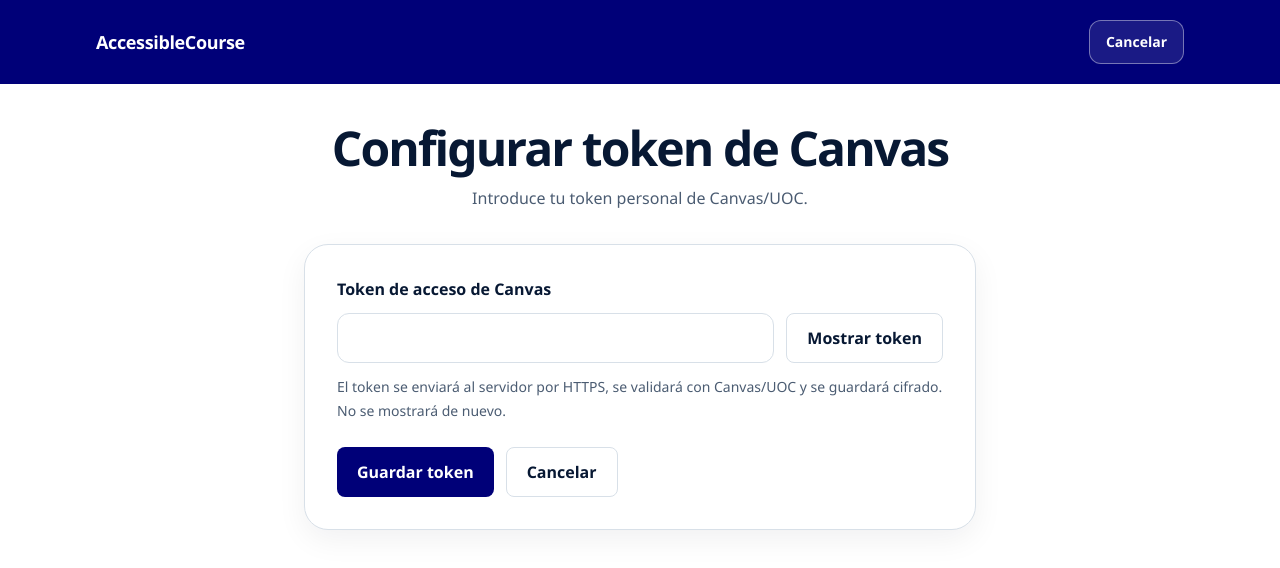
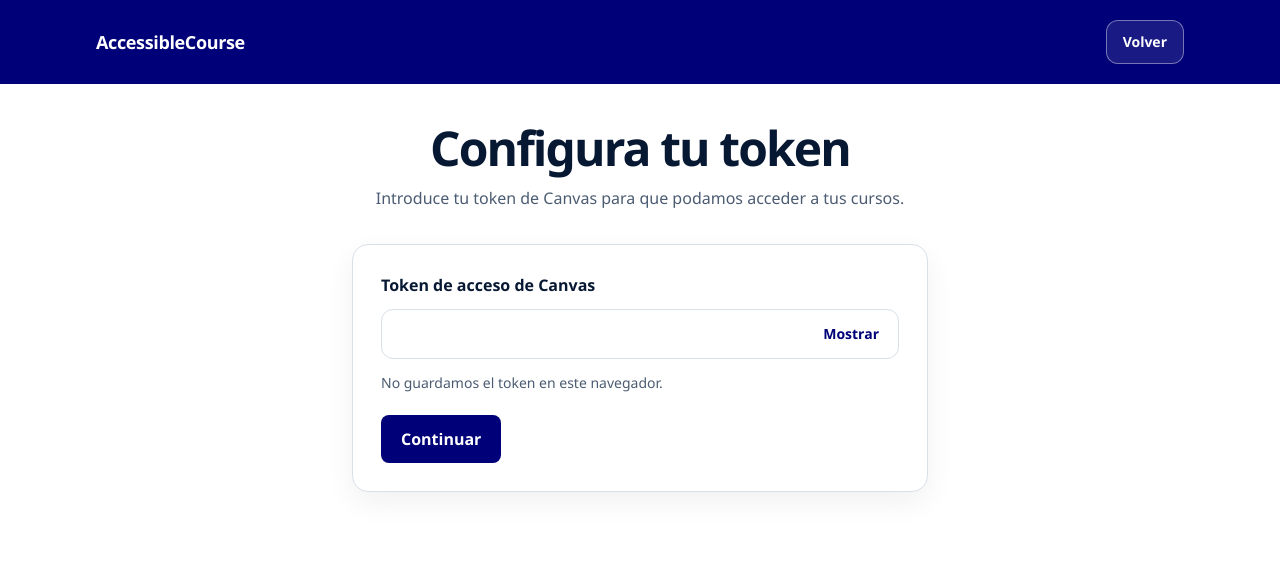
Before and after one commit to Diegotinahones/accessiblecourse, a React (Vite) app: page /token/configure in a window 1280 px wide. Shown: the top 568 px of the page. Built offline with nearby package versions, Linux system fonts and the light colour scheme; no server answers.

Commit message:
Mejora pantalla del token

```diff
--- a/src/pages/TokenConfigurePage.tsx
+++ b/src/pages/TokenConfigurePage.tsx
@@ -41,14 +41,16 @@
   return (
     <LayoutSimple
       align="center"
-      backLabel="Cancelar"
+      backLabel="Volver"
       backTo="/"
-      description="Introduce tu token personal de Canvas/UOC."
+      description="Introduce tu token de Canvas para que podamos acceder a tus cursos."
+      showSkipLink={false}
       showTokenButton={false}
-      title="Configurar token de Canvas"
+      title="Configura tu token"
+      useMainLandmark={false}
     >
       <form
-        className="mx-auto max-w-2xl space-y-6 rounded-3xl border border-line bg-white p-6 text-left shadow-card sm:p-8"
+        className="mx-auto max-w-xl space-y-5 rounded-2xl border border-line bg-white p-6 text-left shadow-card sm:p-7"
         onSubmit={handleSubmit}
       >
         <div className="space-y-3">
@@ -58,11 +60,11 @@
           >
             Token de acceso de Canvas
           </label>
-          <div className="flex flex-col gap-3 sm:flex-row">
+          <div className="relative">
             <input
               aria-describedby="canvas-token-help"
               autoComplete="off"
-              className="field-input"
+              className="field-input pr-36"
               disabled={isSubmitting}
               id="canvas-access-token"
               onChange={(event) => setToken(event.target.value)}
@@ -70,17 +72,16 @@
               value={token}
             />
             <button
-              className="button-secondary shrink-0"
+              className="absolute right-2 top-1/2 min-h-10 -translate-y-1/2 rounded-md px-3 text-sm font-semibold text-[var(--uoc-blue)] transition hover:bg-[var(--color-uoc-cyan-soft)]"
               disabled={isSubmitting}
               onClick={() => setShowToken((current) => !current)}
               type="button"
             >
-              {showToken ? 'Ocultar token' : 'Mostrar token'}
+              {showToken ? 'Ocultar' : 'Mostrar'}
             </button>
           </div>
           <p className="text-sm leading-6 text-subtle" id="canvas-token-help">
-            El token se enviará al servidor por HTTPS, se validará con
-            Canvas/UOC y se guardará cifrado. No se mostrará de nuevo.
+            No guardamos el token en este navegador.
           </p>
         </div>
 
@@ -104,21 +105,13 @@
           </p>
         ) : null}
 
-        <div className="flex flex-col gap-3 sm:flex-row">
+        <div>
           <button
             className="button-primary w-full sm:w-auto"
             disabled={isSubmitting}
             type="submit"
           >
-            {isSubmitting ? 'Guardando token…' : 'Guardar token'}
-          </button>
-          <button
-            className="button-secondary w-full sm:w-auto"
-            disabled={isSubmitting}
-            onClick={() => navigate('/')}
-            type="button"
-          >
-            Cancelar
+            {isSubmitting ? 'Guardando token…' : 'Continuar'}
           </button>
         </div>
       </form>
```
